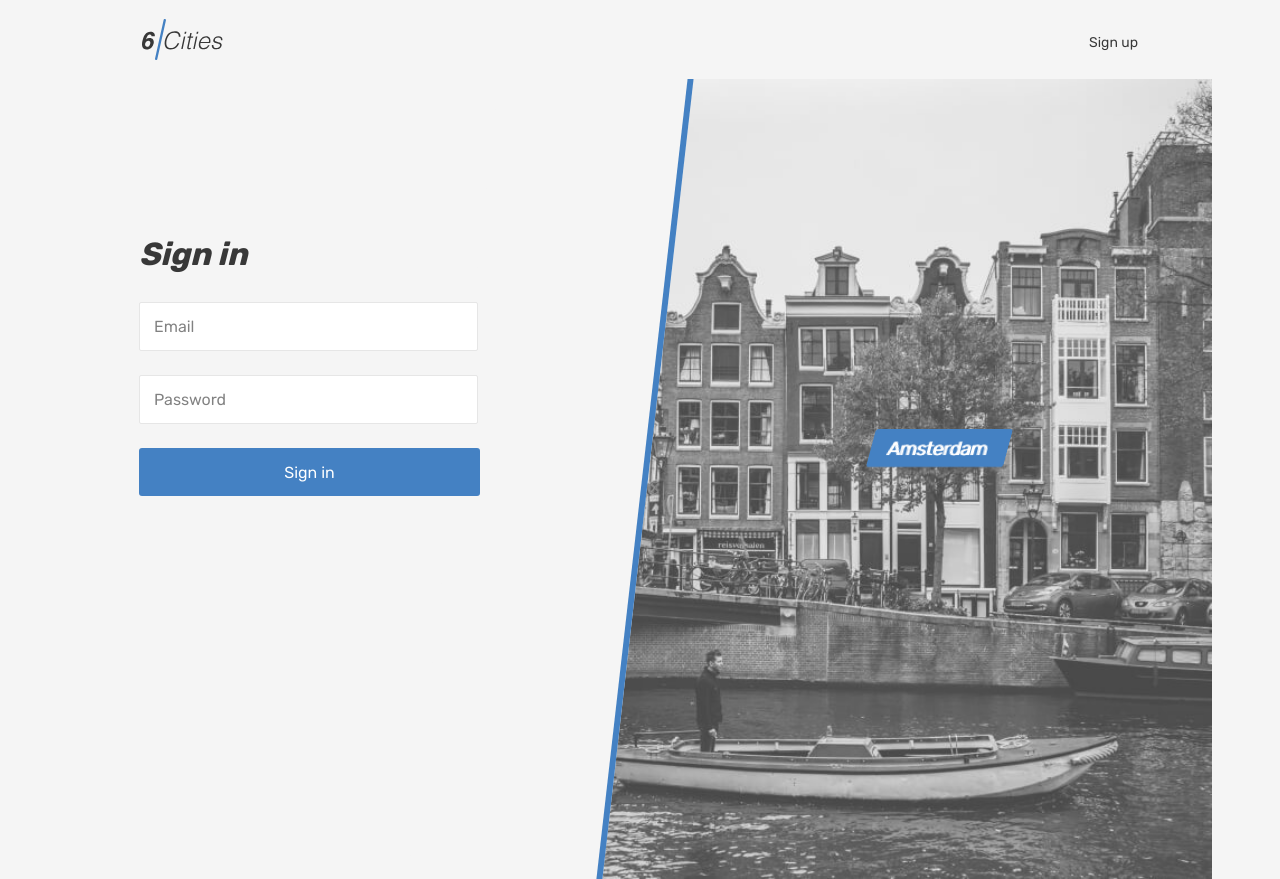
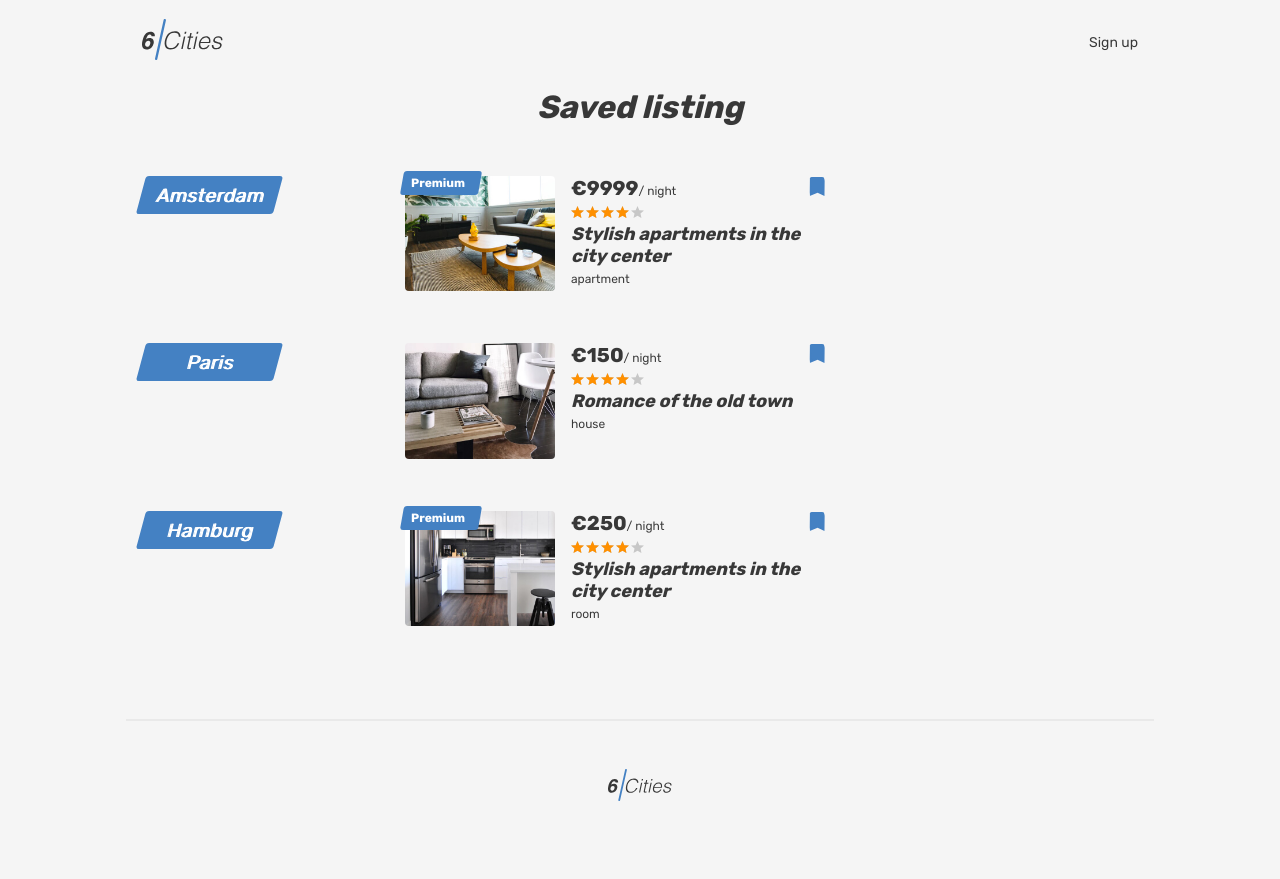
Before and after one commit to htmlacademy-react/2167681-six-cities-12, a React (Create React App) app in the folder project/: page /favorites in a window 1280 px wide. Before the commit this address led to /login. After the commit the page ends 858 px from the top, so only its background shows below. Built offline with nearby package versions, Linux system fonts and the light colour scheme.

Commit message:
Доработал отрисовкку карточек в favorites

```diff
--- a/project/src/components/FavoritesLocationContainer.tsx
+++ b/project/src/components/FavoritesLocationContainer.tsx
@@ -1,21 +1,29 @@
-import FavoriteOffer from './FavoriteOffer';
+import Offer from './Offer';
+import { protoOffer } from '../utils/types';
+import { ActivePage } from '../utils/consts';
+
+type LocationContainerProps = {
+	offers: protoOffer[];
+	city: string;
+	typePage: ActivePage;
+}
 
 // данный компонент группирует избранные предложения по городам
-function FavoritesLocationContainer (): JSX.Element {
+function FavoritesLocationContainer ({offers, city, typePage}: LocationContainerProps): JSX.Element {
   return (
     <li className="favorites__locations-items">
       <div className="favorites__locations locations locations--current">
         <div className="locations__item">
           <a className="locations__item-link" href="#">
-            <span>Amsterdam</span>
+            <span>{city}</span>
           </a>
         </div>
       </div>
       <div className="favorites__places">
         {/* Избранные предложения */}
-        <FavoriteOffer/>
-        <FavoriteOffer/>
-        <FavoriteOffer/>
+        {
+          offers.map((el) => (<Offer key={el.id} offer={el} typePage={typePage}/>))
+        }
       </div>
     </li>
   );
--- a/project/src/components/FoundOffers.tsx
+++ b/project/src/components/FoundOffers.tsx
@@ -2,13 +2,14 @@
 /* eslint-disable no-mixed-spaces-and-tabs */
 import { protoOffer } from '../utils/types';
 import Offer from './Offer';
+import { ActivePage } from '../utils/consts';
 
 type FoundOffersProps = {
-
 	offers: protoOffer[];
+	typePage: ActivePage;
 }
 
-function FoundOffers({ offers }: FoundOffersProps): JSX.Element {
+function FoundOffers({ offers, typePage}: FoundOffersProps): JSX.Element {
   return (
     <div className="cities">
       <div className={`cities__places-container ${offers.length === 0 ? 'cities__places-container--empty' : ''} container`}>
@@ -37,7 +38,7 @@ function FoundOffers({ offers }: FoundOffersProps): JSX.Element {
               </form>
               <div className="cities__places-list places__list tabs__content">
                 {/* Блок для карточек с недвижимостью */}
-                {offers.map((el) => (<Offer key={el.id} {...el} />
+                {offers.map((el) => (<Offer key={el.id} offer={el} typePage={typePage} />
                 ))}
               </div>
             </>}
--- a/project/src/components/Offer.tsx
+++ b/project/src/components/Offer.tsx
@@ -1,28 +1,32 @@
 /* eslint-disable no-mixed-spaces-and-tabs */
 import { protoOffer } from '../utils/types';
+import { ActivePage } from '../utils/consts';
 
+type offerProps = {
+	typePage: ActivePage;
+	offer: protoOffer;
+}
 
-function Offer ({photo, title, typeOffer, priceForNight, isPremium, isFavorite} : protoOffer): JSX.Element {
+function Offer({ offer, typePage }: offerProps): JSX.Element {
+
   return (
-    <div>
-      <article className="cities__card   place-card">{/* favorites__card класс - если вставлять в Favorites */}
-        { isPremium &&
+    <article className={`${typePage === ActivePage.Main ? 'cities__card' : 'favorites__card'} place-card`}>{/*  класс - если вставлять в Favorites */}
+      {offer.isPremium &&
 				<div className="place-card__mark">
 				  <span>Premium</span>
 				</div>}
-
-        <div className="cities__image-wrapper place-card__image-wrapper">
+      <div className={`${typePage === ActivePage.Main ? 'cities__image-wrapper' : 'favorites__image-wrapper'} place-card__image-wrapper`}>
         <a href="#">
-            <img className="place-card__image" src={photo} width="260" height="200" alt="Place image" />
+          <img className="place-card__image" src={offer.photo} width={typePage === ActivePage.Main ? 260 : 150} height={typePage === ActivePage.Main ? 200 : 110} alt="Place image" />
         </a>
       </div>
-        <div className="place-card__info">
+      <div className={`${typePage === ActivePage.Main ? '' : 'favorites__card-info'} place-card__info`}>
         <div className="place-card__price-wrapper">
           <div className="place-card__price">
-              <b className="place-card__price-value">&euro;{priceForNight}</b>
+            <b className="place-card__price-value">&euro;{offer.priceForNight}</b>
             <span className="place-card__price-text">&#47;&nbsp;night</span>
           </div>
-            <button className={`place-card__bookmark-button ${isFavorite ? 'place-card__bookmark-button--active' : ''} button`} type="button">
+          <button className={`place-card__bookmark-button ${offer.isFavorite ? 'place-card__bookmark-button--active' : ''} button`} type="button">
             <svg className="place-card__bookmark-icon" width="18" height="19">
               <use xlinkHref="#icon-bookmark"></use>
             </svg>
@@ -31,19 +35,17 @@ function Offer ({photo, title, typeOffer, priceForNight, isPremium, isFavorite}
         </div>
         <div className="place-card__rating rating">
           <div className="place-card__stars rating__stars">
-              <span style={{width: '80%'}}></span>
+            <span style={{ width: '80%' }}></span>
             <span className="visually-hidden">Rating</span>
           </div>
         </div>
         <h2 className="place-card__name">
-            <a href="#">{title}</a>
+          <a href="#">{offer.title}</a>
         </h2>
-          <p className="place-card__type">{typeOffer}</p>
+        <p className="place-card__type">{offer.typeOffer}</p>
       </div>
     </article>
-    </div>
   );
 }
 
-
 export default Offer;
--- a/project/src/components/app/app.tsx
+++ b/project/src/components/app/app.tsx
@@ -6,10 +6,9 @@ import PrivateRoute from '../private-route';
 import Login from '../../pages/Login';
 import { BrowserRouter, Routes, Route, } from 'react-router-dom';
 import NotFound from '../NotFound';
-import { AppRoute, AuthorizationStatus } from '../../utils/consts';
+import { AppRoute, AuthorizationStatus, ActivePage } from '../../utils/consts';
 import { HelmetProvider } from 'react-helmet-async';
 import { protoOffer } from '../../utils/types';
-
 
 type AppScreenProps = {
 	isAuth: boolean;
@@ -18,21 +17,21 @@ type AppScreenProps = {
 };
 
 
-function App({ isAuth, offers, cityCatalog }: AppScreenProps): JSX.Element {
+function App({ isAuth, offers, cityCatalog}: AppScreenProps): JSX.Element {
   return (
     <HelmetProvider>
       <BrowserRouter>
         <Routes>
           <Route path={AppRoute.Main} element={<Header isAuth={isAuth} />}>
             <Route index element={<MainPage offers={offers}
-              cityCatalog={cityCatalog} />}
+              cityCatalog={cityCatalog} typePage={ActivePage.Main} />}
             />
             <Route path={AppRoute.Login} element={<Login />} />
             <Route path='/*' element={<NotFound />} />
 
             <Route path={AppRoute.Favorites} element={
-              <PrivateRoute authorizationStatus={AuthorizationStatus.NoAuth}>
-                <Favorites />
+              <PrivateRoute authorizationStatus={AuthorizationStatus.Auth}>
+                <Favorites typePage={ActivePage.Favorites} offers={offers}/>
               </PrivateRoute>
             } />
           </Route>
--- a/project/src/index.tsx
+++ b/project/src/index.tsx
@@ -1,17 +1,16 @@
 import React from 'react';
 import ReactDOM from 'react-dom/client';
 import App from './components/app/app';
-import { Counter, City } from './utils/consts';
+import { Counter, CatalogCity } from './utils/consts';
 import { renderArrayMocks } from './mocks/render';
 
 const Settings = {
   isAuth: false,
-  cityCatalog: City,
+  cityCatalog: CatalogCity,
 } as const;
 
 const OfferDataSet = {
   offers: renderArrayMocks(Counter.Offers),
-  favoritesOffers: renderArrayMocks(Counter.Favorites_offers)
 } as const;
 
 
@@ -22,7 +21,7 @@ const root = ReactDOM.createRoot(
 root.render(
   <React.StrictMode>
     <App isAuth={Settings.isAuth} offers={OfferDataSet.offers}
-      cityCatalog={City}
+      cityCatalog={CatalogCity}
     />
   </React.StrictMode>,
 );
--- a/project/src/pages/Favorites.tsx
+++ b/project/src/pages/Favorites.tsx
@@ -1,8 +1,22 @@
 import Footer from '../components/Footer';
 import FavoritesLocationContainer from '../components/FavoritesLocationContainer';
 import { Helmet } from 'react-helmet-async';
+import { ActivePage, CurrentOfferKey } from '../utils/consts';
+import { protoOffer } from '../utils/types';
+import {filterOffers} from '../utils/util';
 
-function Favorites (): JSX.Element {
+type FvoritesProps = {
+	typePage: ActivePage;
+	offers: protoOffer[];
+}
+
+function Favorites ({typePage, offers} : FvoritesProps): JSX.Element {
+
+  const favoriteOffers = filterOffers(offers, CurrentOfferKey.IsFavorite, true);
+  const offerLocation = favoriteOffers.map((el) => el.city);
+  const preCurrentLocation = new Set<string>(offerLocation);
+  const currentLocation = [...preCurrentLocation];
+
   return (
     <div>
       <Helmet>
@@ -10,13 +24,29 @@ function Favorites (): JSX.Element {
       </Helmet>
       <main className="page__main page__main--favorites">
         <div className="page__favorites-container container">
-          <section className="favorites">
-            <h1 className="favorites__title">Saved listing</h1>
-            <ul className="favorites__list">
-              <FavoritesLocationContainer />
-              <FavoritesLocationContainer />
-            </ul>
-          </section>
+          {favoriteOffers.length <= 0 ?
+            <section className="favorites favorites--empty">
+              <h1 className="visually-hidden">Favorites (empty)</h1>
+              <div className="favorites__status-wrapper">
+                <b className="favorites__status">Nothing yet saved.</b>
+                <p className="favorites__status-description">Save properties to narrow down search or plan your future trips.</p>
+              </div>
+            </section>
+            :
+            <section className="favorites">
+              <h1 className="favorites__title">Saved listing</h1>
+              <ul className="favorites__list">
+                {
+                  currentLocation.map((el) => (
+                    <FavoritesLocationContainer
+                      key={el}
+                      offers={filterOffers(favoriteOffers, CurrentOfferKey.City, el )}
+                      typePage={typePage}
+                      city={el}
+                    />))
+                }
+              </ul>
+            </section>}
         </div>
       </main>
       <Footer />
@@ -24,5 +54,4 @@ function Favorites (): JSX.Element {
   );
 }
 
-
 export default Favorites;
--- a/project/src/utils/consts.ts
+++ b/project/src/utils/consts.ts
@@ -7,9 +7,7 @@ export enum AppRoute {
 
 
 export enum Counter {
-	Count_offers = 8888,
 	Offers = 4,
-	Favorites_offers = 2,
 }
 
 export enum AuthorizationStatus {
@@ -18,7 +16,28 @@ export enum AuthorizationStatus {
 	Unknown = 'UNKNOWN',
 }
 
+export enum ActivePage {
+	Favorites = 'favorites',
+	Main = 'main'
+}
+
 //Города находятся на панели навигации
-export const City: string[] = [
-  'Paris', 'Cologne', 'Amsterdam', 'Hamburg', 'Dusseldorf', 'Brussels'
+export const CatalogCity: string[] = [
+  'Paris', 'Cologne', 'Amsterdam', 'Hamburg', 'Dusseldorf', 'Brussels',
 ];
+
+
+export enum CurrentOfferKey {
+	Id = 'id',
+	Photo = 'photo',
+	City = 'city',
+	Title = 'title',
+	TypeOffer = 'typeOffer',
+	Description = 'description',
+	CountBedRoom = 'countBedRoom',
+	PriceForNight = 'priceForNight',
+	CountGuests = 'countGuests',
+	IsFavorite = 'isFavorite',
+	IsPremium = 'isPremium',
+	Rating = 'rating',
+}
--- /dev/null
+++ b/project/src/utils/util.ts
@@ -0,0 +1,16 @@
+import { protoOffer } from './types';
+import {CurrentOfferKey} from './consts';
+
+
+export const filterOffers = (offers: protoOffer[], currentKey: CurrentOfferKey, value: string | boolean | number) => {
+
+  const result: protoOffer[] = [];
+
+  for(const offer of offers ) {
+    if (offer[currentKey] === value) {
+      result.push(offer);
+    }
+  }
+
+  return result;
+};
```
Also changed, not shown: project/src/pages/Main.tsx (+4 -3 lines). Lines whose indentation alone changed are shown as unchanged.
